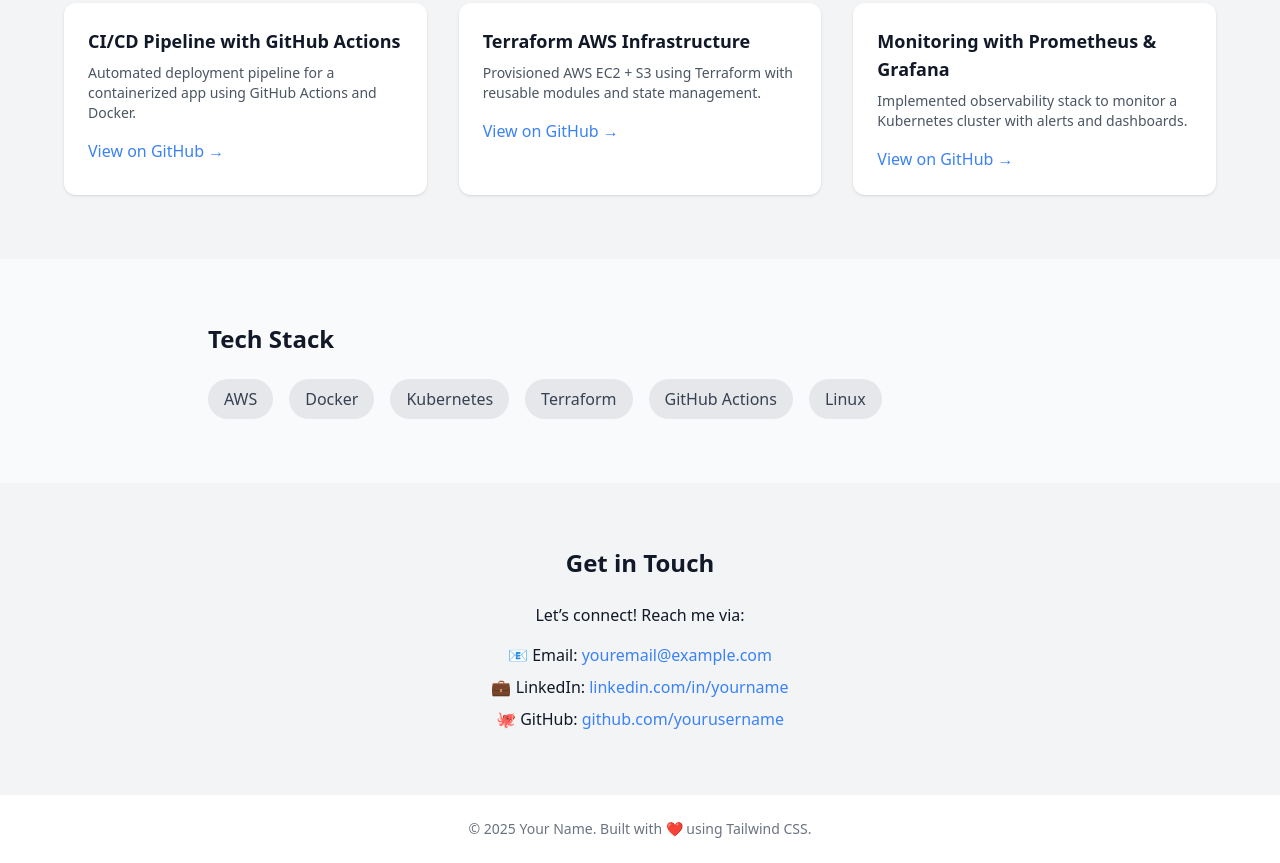
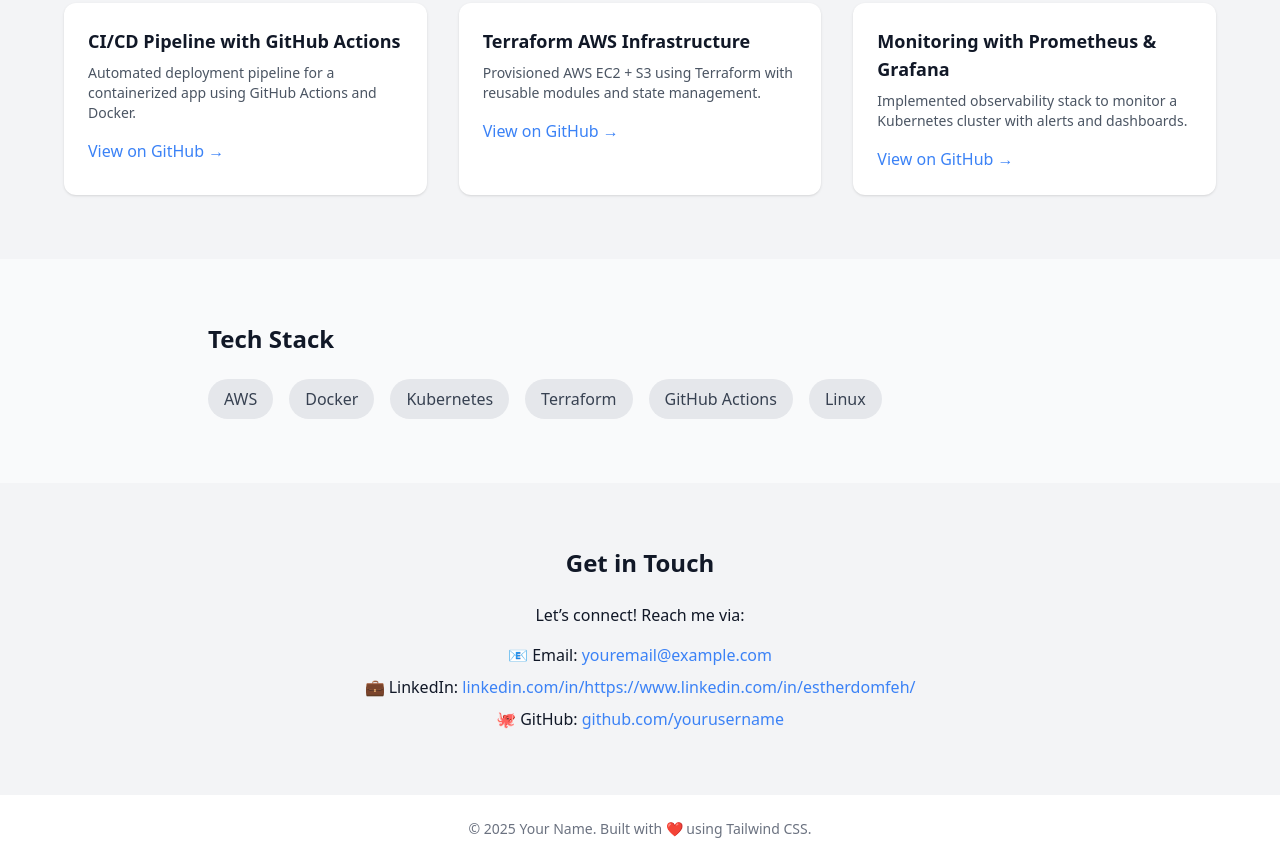
Before and after one commit to estherdomfeh213/cloud-devops-portfolio, a plain HTML site: page index.html in a window 1280 px wide. Shown: the part 657-1520 px from the top of the page. Drawn offline with nearby package versions, Linux system fonts and the light colour scheme.

Commit message:
add: linkedln link

```diff
--- a/index.html
+++ b/index.html
@@ -79,7 +79,7 @@
     <h3 class="text-2xl font-bold mb-6">Get in Touch</h3>
     <p class="mb-4">Let’s connect! Reach me via:</p>
     <p class="mb-2">📧 Email: <a href="mailto:youremail@example.com" class="text-blue-500">youremail@example.com</a></p>
-    <p class="mb-2">💼 LinkedIn: <a href="#" class="text-blue-500">linkedin.com/in/yourname</a></p>
+    <p class="mb-2">💼 LinkedIn: <a href="#" class="text-blue-500">linkedin.com/in/https://www.linkedin.com/in/estherdomfeh/</a></p>
     <p>🐙 GitHub: <a href="#" class="text-blue-500">github.com/yourusername</a></p>
   </section>
 
```
